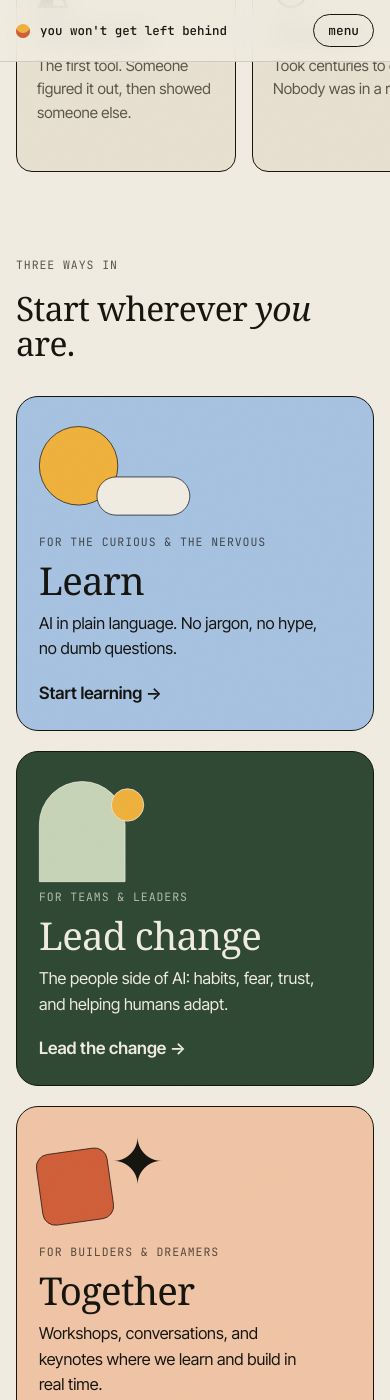
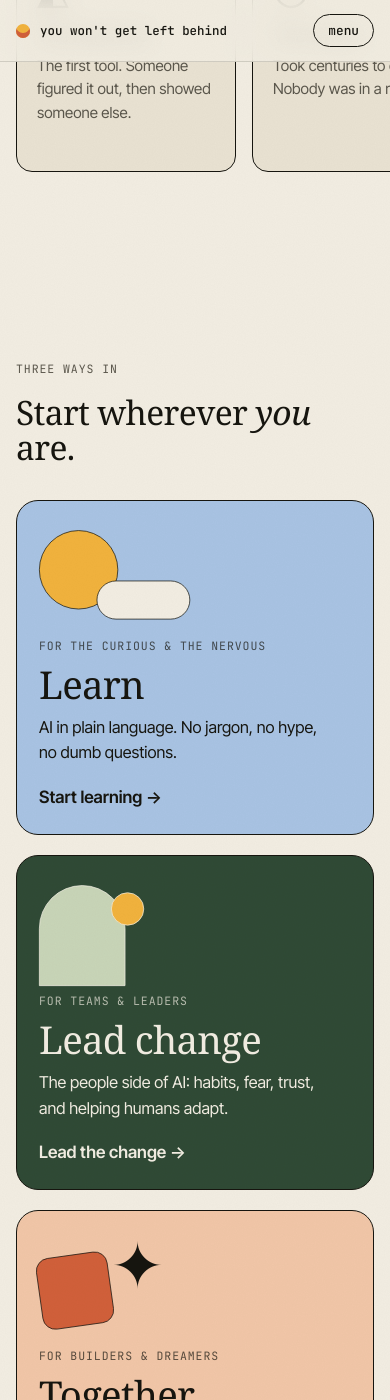
Before and after one commit to 4amiracle/youwontgetleftbehind, a Jekyll site: the page built from index.html, in a window 390 px wide and 1400 px high, scrolled down 1495 px. Built offline with Jekyll 4.4.1, drawn with Linux system fonts in a browser that asks for light colours; some web fonts are replaced.

Commit message:
Revert "Tighten gap between timeline and Three ways in"
This reverts commit 1d153d47ea4027ac09bf2222556944fcb6e96fab.

```diff
--- a/assets/css/style.css
+++ b/assets/css/style.css
@@ -373,9 +373,6 @@ a { color: inherit; }
 /* ---------- sections ---------- */
 section { position: relative; }
 .history, .paths, .together-preview, .join { padding: clamp(80px, 11vw, 140px) 0; }
-/* timeline flows straight into "Three ways in" with a slight buffer */
-.history { padding-bottom: clamp(16px, 2vw, 28px); }
-.paths { padding-top: clamp(40px, 5vw, 64px); }
 .section-head { margin-bottom: clamp(36px, 5vw, 60px); }
 
 /* timeline */
```
